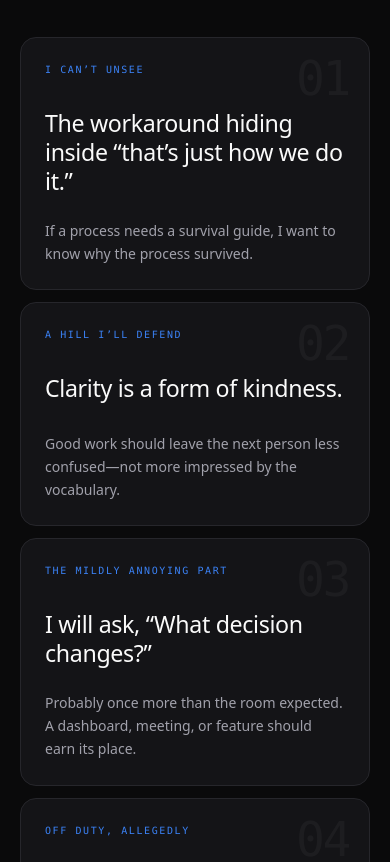
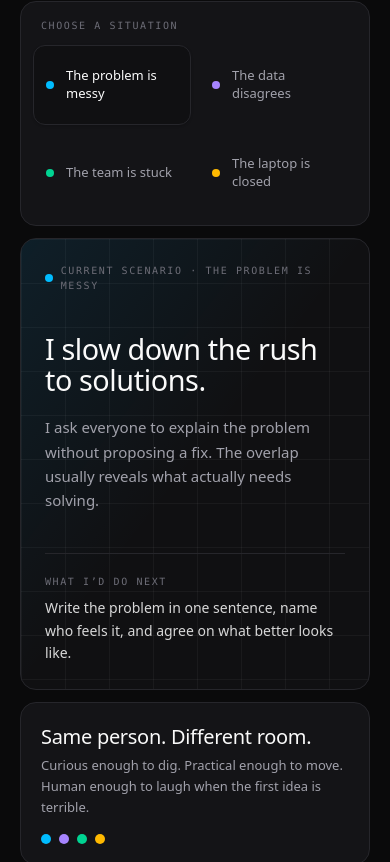
Before and after one commit to manavvp08/manavvp08.github.io, a Next.js app: page / in a window 390 px wide. Shown: the part 5942-6804 px from the top of the page. Built offline with nearby package versions, Linux system fonts and the light colour scheme; no server answers; a web font is replaced by a local one.

Commit message:
feat: turn About into an interactive room

```diff
--- a/app/components/sections/about.tsx
+++ b/app/components/sections/about.tsx
@@ -1,40 +1,58 @@
+"use client";
+
+import { useState } from "react";
 import Reveal from "../reveal";
 import { Section, Kicker } from "./section-shell";
 
-const fieldNotes = [
+const scenarios = [
   {
+    id: "messy",
     number: "01",
-    label: "I can’t unsee",
-    title: "The workaround hiding inside “that’s just how we do it.”",
-    body: "If a process needs a survival guide, I want to know why the process survived.",
+    label: "The problem is messy",
+    dot: "bg-sky-400",
+    wash: "from-sky-500/10",
+    title: "I slow down the rush to solutions.",
+    body: "I ask everyone to explain the problem without proposing a fix. The overlap usually reveals what actually needs solving.",
+    next: "Write the problem in one sentence, name who feels it, and agree on what better looks like.",
   },
   {
+    id: "data",
     number: "02",
-    label: "A hill I’ll defend",
-    title: "Clarity is a form of kindness.",
-    body: "Good work should leave the next person less confused—not more impressed by the vocabulary.",
+    label: "The data disagrees",
+    dot: "bg-violet-400",
+    wash: "from-violet-500/10",
+    title: "I check definitions before choosing sides.",
+    body: "Two dashboards can be correct and still answer different questions. I trace the metric, timeframe, and segment before debating the conclusion.",
+    next: "Create one shared definition, surface the assumptions, and make the decision visible.",
   },
   {
+    id: "team",
     number: "03",
-    label: "The mildly annoying part",
-    title: "I will ask, “What decision changes?”",
-    body: "Probably once more than the room expected. A dashboard, meeting, or feature should earn its place.",
+    label: "The team is stuck",
+    dot: "bg-emerald-400",
+    wash: "from-emerald-500/10",
+    title: "I turn debate into a decision.",
+    body: "I separate what we know, what we assume, and what we can learn cheaply. That usually gives the room somewhere useful to move.",
+    next: "Pick the smallest test, give it an owner, and agree on when we will revisit the call.",
   },
   {
+    id: "offline",
     number: "04",
-    label: "Off duty, allegedly",
-    title: "Music on. Too many tabs open.",
-    body: "Usually following one harmless question into a rabbit hole—or mentally redesigning a checkout flow that never asked for my opinion.",
+    label: "The laptop is closed",
+    dot: "bg-amber-400",
+    wash: "from-amber-500/10",
+    title: "The laptop closes. The product brain does not.",
+    body: "Music on, too many tabs open, and probably noticing the checkout flow that could have taken two fewer clicks.",
+    next: "Take a screenshot, make a mental note, and promise myself I will not turn it into a teardown. No guarantees.",
   },
-];
-
-const workingTogether = [
-  { label: "Bring me", value: "the messy version" },
-  { label: "I’ll bring", value: "structure without the theatre" },
-  { label: "We’ll leave with", value: "a decision and an owner" },
-];
+] as const;
 
 export default function About() {
+  const [selected, setSelected] = useState<(typeof scenarios)[number]["id"]>(
+    scenarios[0].id,
+  );
+  const active = scenarios.find((scenario) => scenario.id === selected) ?? scenarios[0];
+
   return (
     <Section id="about" className="py-16 sm:py-32">
       <Kicker index="06" label="About" />
@@ -42,63 +60,107 @@ export default function About() {
       <div className="mt-6 grid items-end gap-5 md:grid-cols-[1.35fr_0.65fr] md:gap-12">
         <Reveal>
           <h2 className="max-w-3xl font-display text-[2.15rem] font-semibold leading-[1.04] tracking-tight text-balance sm:text-[3.25rem]">
-            The parts that don’t fit neatly on a résumé.
+            Put me in the room.
           </h2>
         </Reveal>
         <Reveal delay={80}>
           <p className="max-w-md text-[15px] leading-relaxed text-muted">
-            A small field guide to how I show up when there’s a messy problem, a
-            blank whiteboard, or a process everyone has quietly learned to tolerate.
+            Pick a situation. I’ll show you how I think, what I do next, and the
+            occasional thing that follows me home.
           </p>
         </Reveal>
       </div>
 
-      <div className="mt-10 grid gap-3 md:grid-cols-2">
-        {fieldNotes.map((note, index) => (
-          <Reveal key={note.number} delay={80 + index * 45}>
-            <article className="group relative h-full min-h-56 overflow-hidden rounded-2xl border border-border bg-surface p-6 transition-colors hover:border-accent/50 sm:p-7">
-              <div className="absolute right-5 top-4 font-mono text-5xl font-medium tracking-tighter text-fg/[0.04] transition-colors group-hover:text-accent/10">
-                {note.number}
+      <div className="mt-10 grid gap-3 lg:grid-cols-[0.72fr_1.28fr]">
+        <Reveal>
+          <div className="h-full rounded-2xl border border-border bg-surface p-3">
+            <div className="px-2 pb-3 pt-1 font-mono text-[10px] uppercase tracking-[0.16em] text-faint">
+              Choose a situation
             </div>
-              <div className="relative flex h-full flex-col">
-                <div className="font-mono text-[10px] uppercase tracking-[0.16em] text-accent">
-                  {note.label}
+            <div className="grid grid-cols-2 gap-2 lg:grid-cols-1">
+              {scenarios.map((scenario) => {
+                const isActive = scenario.id === active.id;
+
+                return (
+                  <button
+                    key={scenario.id}
+                    type="button"
+                    aria-controls="about-scenario"
+                    aria-pressed={isActive}
+                    onClick={() => setSelected(scenario.id)}
+                    className={`group flex min-h-20 items-center gap-3 rounded-xl border px-3 py-3 text-left transition-all focus-visible:outline-2 focus-visible:outline-offset-2 focus-visible:outline-accent sm:px-4 ${
+                      isActive
+                        ? "border-border bg-bg-2 text-fg shadow-sm"
+                        : "border-transparent text-muted hover:border-border hover:bg-bg-2/60 hover:text-fg"
+                    }`}
+                  >
+                    <span
+                      aria-hidden="true"
+                      className={`h-2 w-2 shrink-0 rounded-full ${scenario.dot}`}
+                    />
+                    <span className="flex-1 text-[13px] font-medium leading-snug sm:text-[14px]">
+                      {scenario.label}
+                    </span>
+                    <span className="hidden font-mono text-[10px] text-faint sm:block">
+                      {scenario.number}
+                    </span>
+                  </button>
+                );
+              })}
             </div>
-                <h3 className="mt-8 max-w-md font-display text-[1.45rem] font-semibold leading-tight tracking-tight text-fg">
-                  {note.title}
+          </div>
+        </Reveal>
+
+        <Reveal delay={100}>
+          <article
+            id="about-scenario"
+            aria-live="polite"
+            className="bg-grid relative flex min-h-[430px] h-full flex-col overflow-hidden rounded-2xl border border-border bg-bg-2 p-6 sm:p-8"
+          >
+            <div
+              aria-hidden="true"
+              className={`absolute inset-0 bg-gradient-to-br ${active.wash} via-transparent to-transparent`}
+            />
+            <div className="relative flex items-center gap-2 font-mono text-[10px] uppercase tracking-[0.16em] text-faint">
+              <span className={`h-2 w-2 rounded-full ${active.dot}`} />
+              Current scenario · {active.label}
+            </div>
+
+            <div className="relative my-auto py-10">
+              <h3 className="max-w-2xl font-display text-[1.8rem] font-semibold leading-[1.08] tracking-tight text-fg sm:text-[2.45rem]">
+                {active.title}
               </h3>
-                <p className="mt-auto max-w-md pt-6 text-[14px] leading-relaxed text-muted">
-                  {note.body}
+              <p className="mt-5 max-w-xl text-[15px] leading-relaxed text-muted sm:text-[16px]">
+                {active.body}
+              </p>
+            </div>
+
+            <div className="relative border-t border-border pt-5">
+              <div className="font-mono text-[10px] uppercase tracking-[0.16em] text-faint">
+                What I’d do next
+              </div>
+              <p className="mt-2 max-w-2xl text-[14px] leading-relaxed text-fg/85">
+                {active.next}
               </p>
             </div>
           </article>
         </Reveal>
-        ))}
       </div>
 
-      <Reveal delay={240}>
-        <div className="bg-grid mt-3 overflow-hidden rounded-2xl border border-border bg-bg-2">
-          <div className="border-b border-border px-5 py-3 font-mono text-[10px] uppercase tracking-[0.16em] text-faint sm:px-7">
-            Working together, minus the theatre
+      <Reveal delay={180}>
+        <div className="mt-3 flex flex-col gap-4 rounded-2xl border border-border bg-surface px-5 py-5 sm:flex-row sm:items-center sm:justify-between sm:px-7">
+          <div>
+            <div className="font-display text-xl font-semibold text-fg">
+              Same person. Different room.
             </div>
-          <div className="grid md:grid-cols-3">
-            {workingTogether.map((step, index) => (
-              <div
-                key={step.label}
-                className="relative border-b border-border px-5 py-5 last:border-b-0 md:border-b-0 md:border-r md:px-7 md:last:border-r-0"
-              >
-                <div className="font-mono text-[10px] uppercase tracking-[0.14em] text-faint">
-                  {step.label}
+            <p className="mt-1 text-[13px] leading-relaxed text-muted">
+              Curious enough to dig. Practical enough to move. Human enough to
+              laugh when the first idea is terrible.
+            </p>
           </div>
-                <div className="mt-1.5 font-display text-lg font-semibold text-fg">
-                  {step.value}
-                </div>
-                {index < workingTogether.length - 1 && (
-                  <span className="absolute -right-2 top-1/2 z-10 hidden -translate-y-1/2 rounded-full border border-border bg-surface px-1.5 py-0.5 font-mono text-[10px] text-accent md:block">
-                    →
-                  </span>
-                )}
-              </div>
+          <div aria-hidden="true" className="flex gap-2">
+            {scenarios.map((scenario) => (
+              <span key={scenario.id} className={`h-2.5 w-2.5 rounded-full ${scenario.dot}`} />
             ))}
           </div>
         </div>
```
Also changed, not shown: 1 other file (tests, documents, lock files or other folders). Lines whose indentation alone changed are shown as unchanged.
